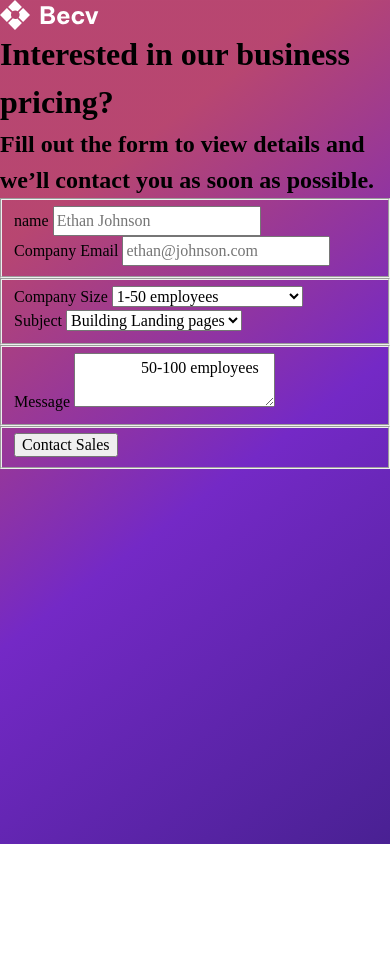
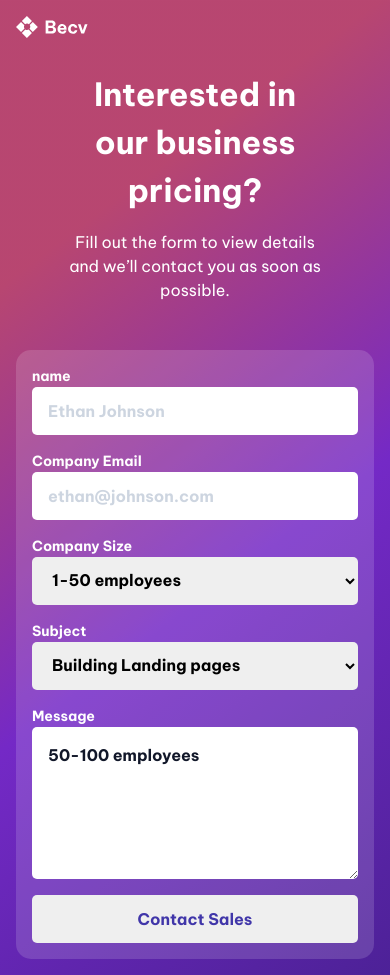
Before and after one commit to JanBergsma/ContactPage, a website: page index.html in a window 390 px wide. Before the commit the page ends 844 px from the top, so only its background shows below. Drawn offline with Linux system fonts and the light colour scheme.

Commit message:
mobile ready

```diff
--- a/index.html
+++ b/index.html
@@ -23,10 +23,10 @@
       <header>
         <img class="logo" src="/img/contact-form-icon.svg" alt="company logo" />
         <div class="call-to-action">
-          <h1 class="call-to-action__title">
+          <h1 class="call-to-action-title">
             Interested in our business pricing?
           </h1>
-          <h2 class="call-to-action__subtitle">
+          <h2 class="call-to-action-subtitle">
             Fill out the form to view details and we’ll contact you as soon as
             possible.
           </h2>
@@ -34,9 +34,9 @@
         <form action="">
           <fieldset>
             <div class="input">
-              <label class="input__label" for="name">name</label>
+              <label class="input-label" for="name">name</label>
               <input
-                class="input__input"
+                class="input-input"
                 type="text"
                 name="name"
                 id="name"
@@ -44,9 +44,9 @@
               />
             </div>
             <div class="input">
-              <label class="input__label" for="email">Company Email</label>
+              <label class="input-label" for="email">Company Email</label>
               <input
-                class="input__input"
+                class="input-input"
                 type="email"
                 name="email"
                 id="email"
@@ -56,8 +56,8 @@
           </fieldset>
           <fieldset>
             <div class="input">
-              <label class="input__label" for="size">Company Size</label>
-              <select class="input__select" name="size" id="size">
+              <label class="input-label" for="size">Company Size</label>
+              <select class="input-select" name="size" id="size">
                 <option value="1-50">1-50 employees</option>
                 <option value="50-100">50-100 employees</option>
                 <option value="100-1000">100-1000 employees</option>
@@ -66,8 +66,8 @@
               </select>
             </div>
             <div class="input">
-              <label class="input__label" for="subject">Subject</label>
-              <select class="input__select" name="subject" id="subject">
+              <label class="input-label" for="subject">Subject</label>
+              <select class="input-select" name="subject" id="subject">
                 <option value="blp">Building Landing pages</option>
                 <option value="bla">Building Web Apps</option>
                 <option value="bos">Building Online Stores</option>
@@ -77,19 +77,20 @@
           </fieldset>
           <fieldset>
             <div class="input">
-              <label class="input__label" for="message">Message</label>
-              <textarea class="input__textarea" name="message" id="message">
-                50-100 employees
-              </textarea>
+              <label class="input-label" for="message">Message</label>
+              <textarea
+                class="input-textarea"
+                name="message"
+                id="message"
+                rows="5"
+                cols="40"
+                placeholder="50-100 employees"
+              ></textarea>
             </div>
           </fieldset>
           <fieldset>
             <div class="input">
-              <input
-                class="input__button"
-                type="button"
-                value="Contact Sales"
-              />
+              <input class="input-button" type="button" value="Contact Sales" />
             </div>
           </fieldset>
         </form>
--- a/package.json
+++ b/package.json
@@ -16,5 +16,8 @@
     "stylelint": "^16.2.1",
     "stylelint-config-standard": "^36.0.0",
     "stylelint-prettier": "^5.0.0"
+  },
+  "dependencies": {
+    "stylelint-selector-bem-pattern": "^4.0.0"
   }
 }
--- a/styles/reset.css
+++ b/styles/reset.css
@@ -1,16 +1,9 @@
 /*
   1. Use a more-intuitive box-sizing model.
-*/
-*,
-*::before,
-*::after {
-  box-sizing: border-box;
-}
-
-/*
   2. Remove default margin
 */
 * {
+  box-sizing: border-box;
   margin: 0;
 }
 
@@ -27,11 +20,7 @@ body {
 /*
   5. Improve media defaults
 */
-img,
-picture,
-video,
-canvas,
-svg {
+img {
   display: block;
   max-width: 100%;
 }
@@ -58,3 +47,13 @@ h5,
 h6 {
   overflow-wrap: break-word;
 }
+
+/*
+  7. Fieldset
+*/
+fieldset {
+  margin: 0;
+  border: none;
+  padding: 0;
+  min-width: 0;
+}
--- a/styles/style.css
+++ b/styles/style.css
@@ -1,5 +1,3 @@
-/* font-family: "Be Vietnam Pro", sans-serif; */
-
 /* Variable */
 
 :root {
@@ -8,17 +6,98 @@
   --label-color: #cdd5e0;
   --place-holder-color: #cdd5e0;
   --button-color: #4036a9;
-  --secondary-background-color: #fff;
+  --secondary-background-color: #ffffff25;
 }
 
 html,
 body {
   width: 100%;
-  height: 100%;
+  height: fit-content;
+  min-height: 100%;
 }
 
 body {
   background-image: url("../img/bg-image.svg");
   background-size: cover;
   background-repeat: no-repeat;
+  color: var(--primary-color);
+  font-family: "Be Vietnam Pro", sans-serif;
 }
+
+fieldset {
+  display: flex;
+  flex-direction: column;
+  gap: 1rem;
+}
+
+form {
+  display: flex;
+  flex-direction: column;
+  gap: 1rem;
+  margin-block-start: 3rem;
+  border-radius: 15px;
+  background: var(--secondary-background-color);
+  padding: 1rem;
+}
+
+main {
+  padding: 1rem;
+}
+
+.call-to-action-title {
+  margin-block-start: 2rem;
+  padding-inline: 3rem;
+  font-weight: bold;
+  font-size: 2rem;
+  text-align: center;
+}
+
+.call-to-action-subtitle {
+  margin-block-start: 1rem;
+  padding-inline: 3rem;
+  font-weight: normal;
+  font-size: 1rem;
+  text-align: center;
+}
+
+.input {
+  display: flex;
+  flex-direction: column;
+  font-weight: bold;
+}
+
+.input-button {
+  color: var(--button-color);
+}
+
+.input-button,
+.input-input,
+.input-select,
+.input-textarea {
+  border: none;
+  border-radius: 5px;
+  padding-inline: 1rem;
+  height: 3rem;
+}
+
+.input-input::placeholder {
+  color: var(--place-holder-color);
+}
+
+.input-label {
+  font-size: 0.875rem;
+}
+
+.input-textarea {
+  padding-block: 1rem;
+  height: 100%;
+}
+
+.input-textarea::placeholder {
+  opacity: 1;
+  color: var(--secondary-color);
+}
+
+.logo {
+  width: 20%;
+}
```
Also changed, not shown: 1 other file.
